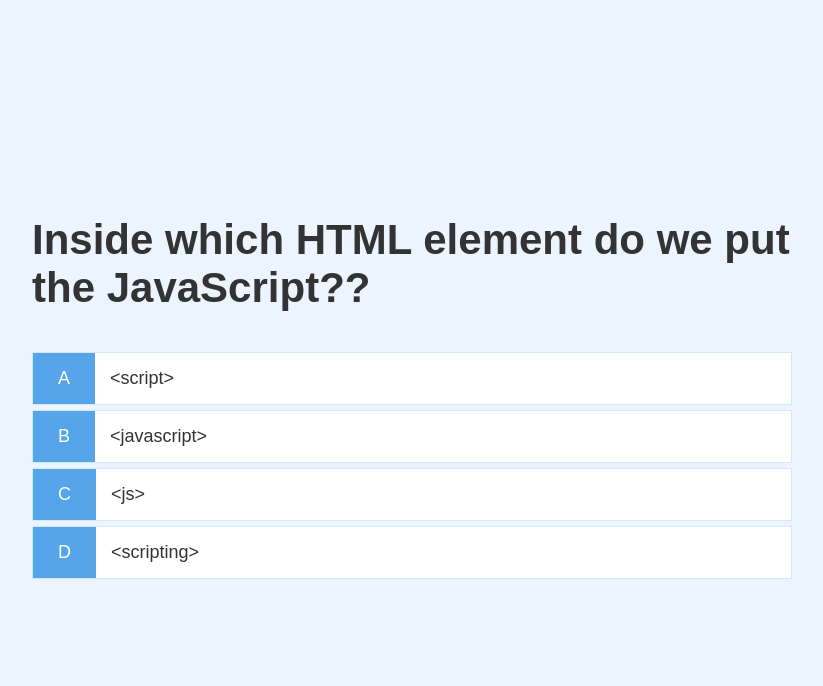
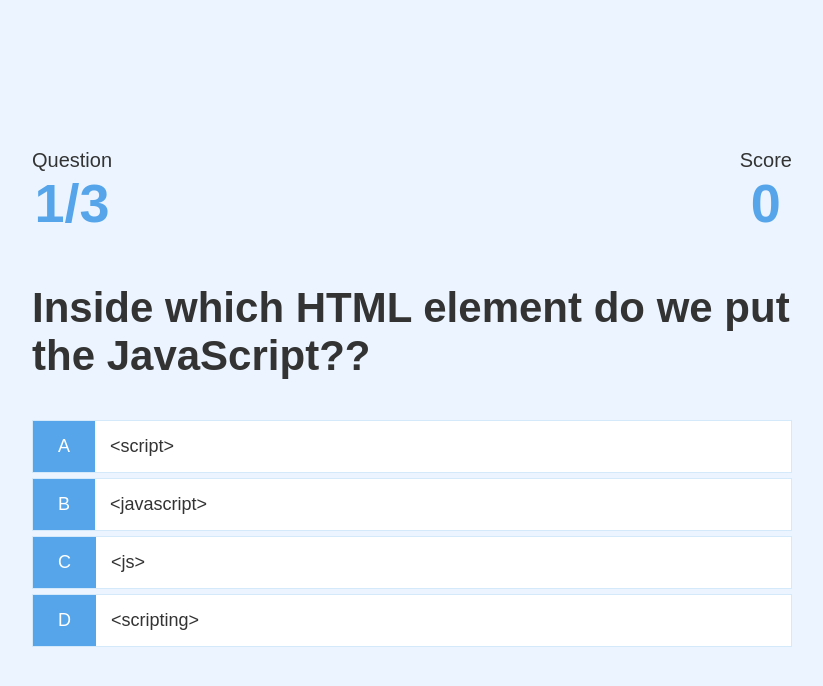
Before and after one commit to GSG-G11/Amjad-Yahia-Quiz-app, a plain HTML site: page game.html in a window 1280 px wide. Shown: the whole page, without its empty margins (228-1051 px from the left). Drawn offline with Linux system fonts and the light colour scheme.

Commit message:
implemented Hud feature for score and question counter

```diff
--- a/game.css
+++ b/game.css
@@ -32,3 +32,20 @@
 .incorrect {
   background-color: #dc3545;
 }
+
+/* Hud
+*******************/
+
+#hud {
+  display: flex;
+  justify-content: space-between;
+}
+
+.hud-prefix {
+  text-align: center;
+  font-size: 2rem;
+}
+
+.hud-title {
+  text-align: center;
+}
--- a/game.html
+++ b/game.html
@@ -11,6 +11,18 @@
   <body>
     <div class="container">
       <div id="game" class="justify-center flex-column">
+        <div id="hud">
+          <div id="hud-item">
+            <p class="hud-prefix">Question</p>
+            <h1 id="questionCounter" class="hud-title">1/3</h1>
+          </div>
+
+          <div id="hud-item">
+            <p class="hud-prefix">Score</p>
+            <h1 id="score" class="hud-title">0</h1>
+          </div>
+        </div>
+
         <h2 id="question">what is the answer</h2>
 
         <div class="choice-container">
--- a/game.js
+++ b/game.js
@@ -3,6 +3,8 @@ import questions from './questions.js';
 // ELEMENTS
 const $questionEl = document.getElementById('question');
 const $choicesEl = Array.from(document.querySelectorAll('.choice-text'));
+const $questionCounterEl = document.getElementById('questionCounter');
+const $scoreText = document.getElementById('score');
 
 //* CONSTANTS
 const CORRECT_BONUS = 10;
@@ -30,11 +32,11 @@ const getNewQuestion = () => {
   }
 
   questionCount++;
+  $questionCounterEl.innerText = `${questionCount}/${MAX_QUESTIONS}`;
 
   const randomQuestionIndex = Math.floor(
     Math.random() * availableQuestions.length
   );
-
   currentQuestion = availableQuestions[randomQuestionIndex];
   $questionEl.innerText = currentQuestion.question;
 
@@ -58,8 +60,15 @@ $choicesEl.forEach((choice) => {
     const selectedAnswer = selectedChoice.dataset['number'];
 
     let classToApply = 'incorrect';
+
+    // CHECK ANSWER
     if (selectedAnswer === currentQuestion.answer) {
       classToApply = 'correct';
+    }
+
+    // UPDATE SCORE
+    if (classToApply === 'correct') {
+      incrementScore(CORRECT_BONUS);
     }
 
     selectedChoice.parentElement.classList.add(classToApply);
@@ -71,4 +80,8 @@ $choicesEl.forEach((choice) => {
   });
 });
 
+const incrementScore = (number) => {
+  score += number;
+  $scoreText.innerText = score;
+};
 startGame();
```
